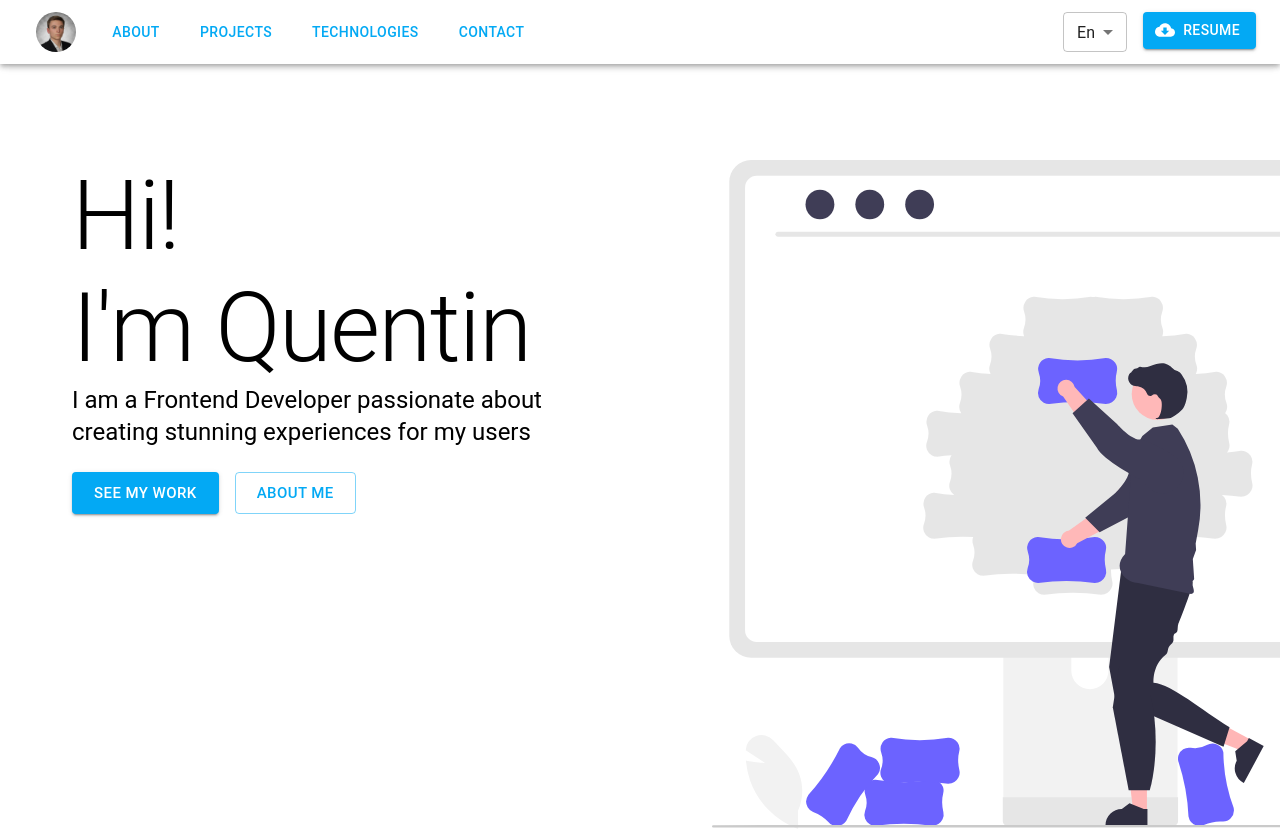
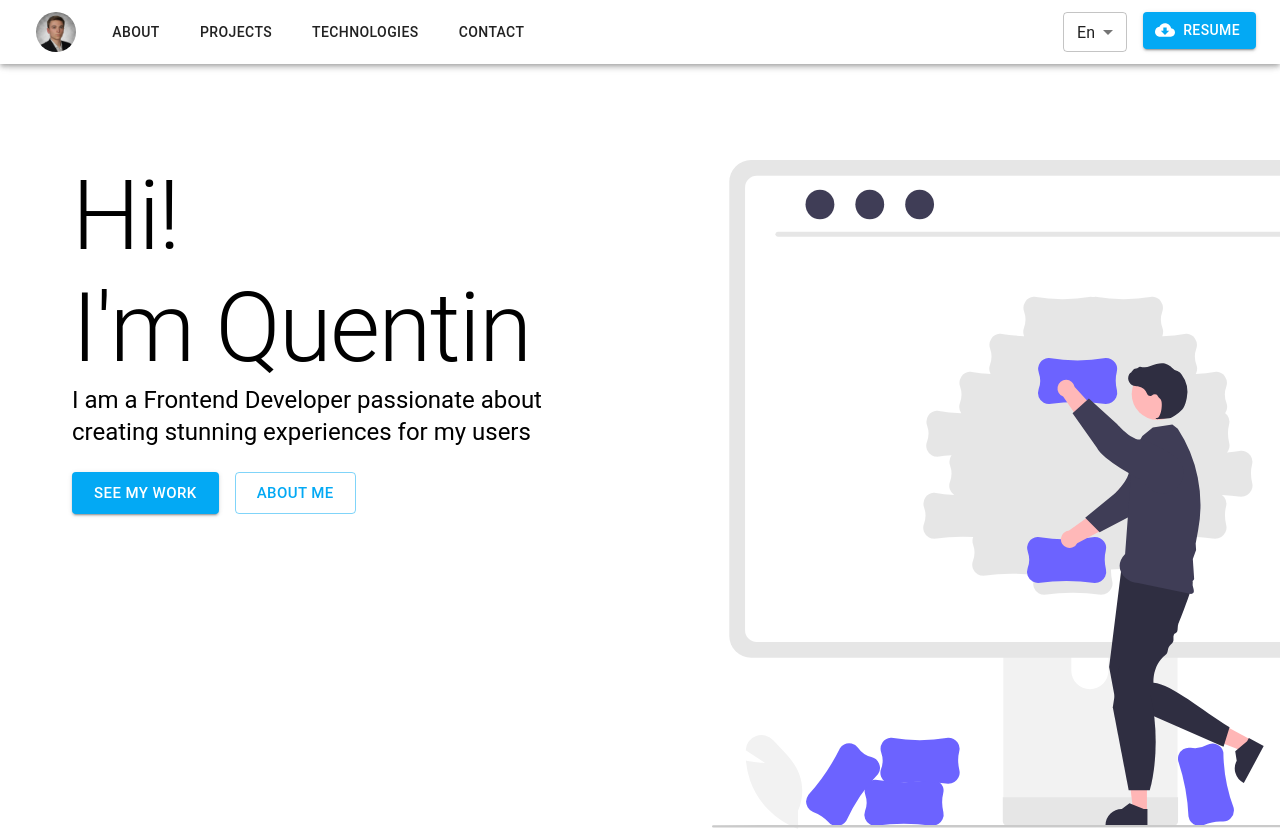
Before and after one commit to couvq/Portfolio-Site-V.2, a React (Create React App) app in the folder portfolio-site-v2/: page / in a window 1280 px wide. Shown: the top 830 px of the page. Built offline with nearby package versions, Linux system fonts and the light colour scheme.

Commit message:
changed color of nav links

```diff
--- a/portfolio-site-v2/src/components/Nav/NavLinks.js
+++ b/portfolio-site-v2/src/components/Nav/NavLinks.js
@@ -18,10 +18,10 @@ const NavLinks = () => {
      }
    }}
    >
-        <Button href='#About'>About</Button>
-        <Button href='#Projects'>Projects</Button>
-        <Button href='#Technologies'>Technologies</Button>
-        <Button href='#Contact'>Contact</Button>
+        <Button sx={{ color: 'rgba(0,0,0,0.87)' }} href='#About'>About</Button>
+        <Button sx={{ color: 'rgba(0,0,0,0.87)' }} href='#Projects'>Projects</Button>
+        <Button sx={{ color: 'rgba(0,0,0,0.87)' }} href='#Technologies'>Technologies</Button>
+        <Button sx={{ color: 'rgba(0,0,0,0.87)' }} href='#Contact'>Contact</Button>
     </Stack>
   );
 }
```
